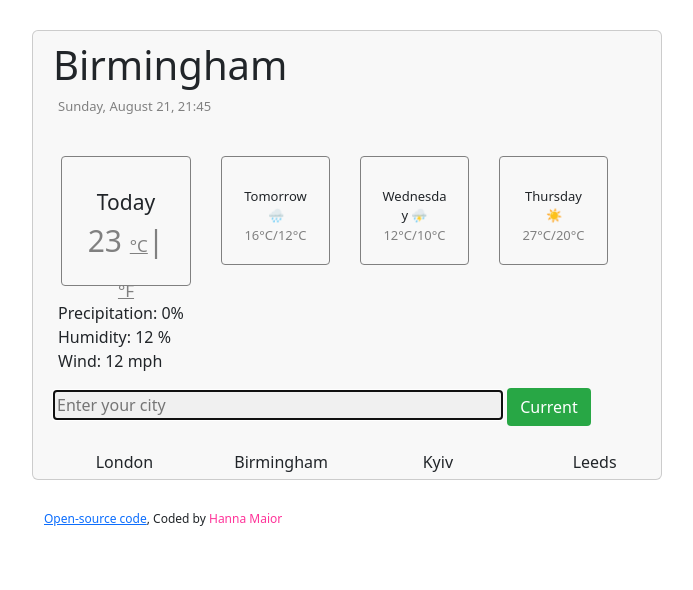
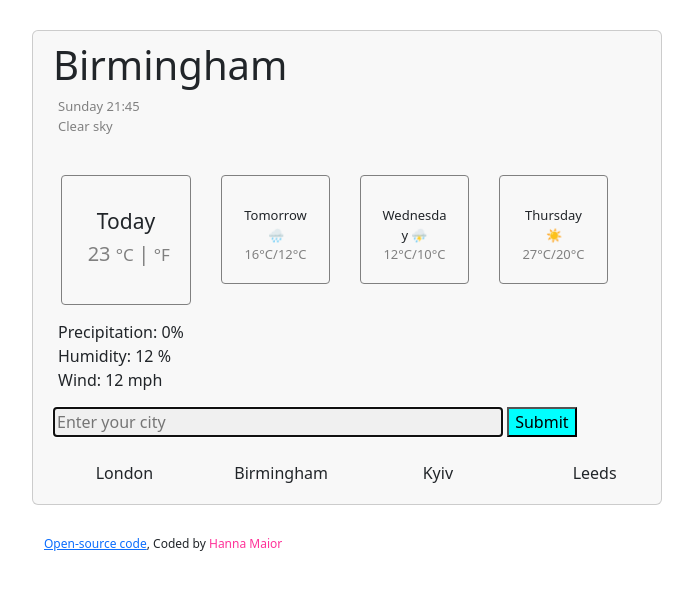
Before and after one commit to AnnaMajorana/weather-app, a plain HTML site: page index.html in a window 1280 px wide. Shown: the whole page, without its empty margins (293-986 px from the left). Drawn offline with nearby package versions, Linux system fonts and the light colour scheme.

Commit message:
Update right now date

```diff
--- a/index.html
+++ b/index.html
@@ -24,14 +24,15 @@
       <div class="card-body">
         <div class="card">
           <h1 id="city">Birmingham</h1>
-          <div class="date" id="right-now-date">Monday, 13 June</div>
+          <div class="date" id="right-now-date">Monday, 00:00</div>
+          <div class="description" id="description">Clear sky</div>
           <br />
           <div class="row">
             <div class="col-md-3 today">
-              Today </br>
+              Today </br> <img src="" id="icon" class="weather-icon" />
               <span class="tepmerature1">
-                <span id="temperature">23 </span><a class="celsius" id="celsius" href="#">°C</a
-                >|<a class="fahrenheit" id="fahrenheit" href="#">°F</a>
+                <span id="temperature">23 </span><a class="celsius" id="celsius" href="#">°C </a
+                >|<a class="fahrenheit" id="fahrenheit" href="#"> °F</a>
               </span>
             </div>
             <div class="tomorrow col-md-2">
@@ -48,7 +49,7 @@
             </div>
           </div>
           <div class="dopinfo">
-            Precipitation: 0% <br />Humidity: <span id="humidity"> 12 </span>% <br />
+            Precipitation: <span id="precipitation">0%</span> <br />Humidity: <span id="humidity"> 12 </span>% <br />
             Wind: <span id="wind">12</span> mph
           </div>
           <form id="search-form">
@@ -59,7 +60,7 @@
               class="form"
               id="city-input"
             />
-            <button id="current" class="current">Current</button>
+            <button id="submit" class="submit">Submit</button>
           </form>
           <br />
           <div class="citys row">
--- a/src/index.js
+++ b/src/index.js
@@ -1,8 +1,16 @@
 //Current date and time
 
-let now = new Date();
+function formatDate() {
+  let date = new Date();
+  let hours = date.getHours();
+  if (hours < 10) {
+    hours = `0${hours}`;
+  }
+  let minutes = date.getMinutes();
+  if (minutes < 10) {
+    minutes = `0${minutes}`;
+  }
 
-function formatDate() {
   let days = [
     "Sunday",
     "Monday",
@@ -10,31 +18,21 @@ function formatDate() {
     "Wednesday",
     "Thursday",
     "Friday",
-    "Saturday"
+    "Saturday",
   ];
-  let day = days[now.getDay()];
-  let months = [
-    "January",
-    "February",
-    "March",
-    "April",
-    "May",
-    "June",
-    "July",
-    "August",
-    "September",
-    "October",
-    "November",
-    "December"
-  ];
-  let month = months[now.getMonth()];
-  let number = now.getDate();
-  let hours = now.getHours();
-  let minutes = now.getMinutes();
-  let date = `${day}, ${month} ${number}, ${hours}:${minutes}`;
+  let day = days[date.getDay()];
+  return `${day} ${hours}:${minutes}`;
+}
 
-  return date;
+function formatDay() {
+  let date = new Date();
+  let day = date.getDay();
+  let days = ["Sun", "Mon", "Tue", "Wed", "Thu", "Fri", "Sat"];
+
+  return days[day];
 }
+
+
 
 //Ttemperature to real data
 
--- a/src/styles.css
+++ b/src/styles.css
@@ -2,7 +2,7 @@
     margin: 30px auto;
     box-sizing: border-box;
     width: 630px;
-    height: 450px;
+    height: 475px;
     background-color: #F8F8F8;
     display: block;
 }
@@ -12,7 +12,7 @@ h1 {
     margin-top: 10px;
 }
 
-.date {
+.date, .description {
     color: gray;
     font-size: small;
     margin-left: 25px;
@@ -48,7 +48,7 @@ h1 {
 
 .tepmerature1 {
     color: gray;
-    font-size: 30px;
+    font-size: 20px;
 }
 
 .tomorrow,
@@ -85,20 +85,8 @@ h1 {
     background-color: #F0F0F0;
 }
 
-.current {
-    color: #fff;
-    background-color: #28a745;
-    border-color: #28a745;
-    display: inline-block;
-    font-weight: 400;
-    text-align: center;
-    vertical-align: middle;
-    border: 1px solid transparent;
-    padding: 0.375rem 0.75rem;
-    font-size: 1rem;
-    line-height: 1.5;
-    border-radius: 0.25rem;
-    transition: color .15s ease-in-out, background-color .15s ease-in-out, border-color .15s ease-in-out, box-shadow .15s ease-in-out;
+.submit {
+    background-color: aqua;
 }
 
 .current:hover {
@@ -125,4 +113,9 @@ h1 {
 .fahrenheit {
     font-size: 17px;
     color: gray;
+    text-decoration: none;
 }
+.celsius,
+.fahrenheit:hover {
+    cursor: default;
+}
```
